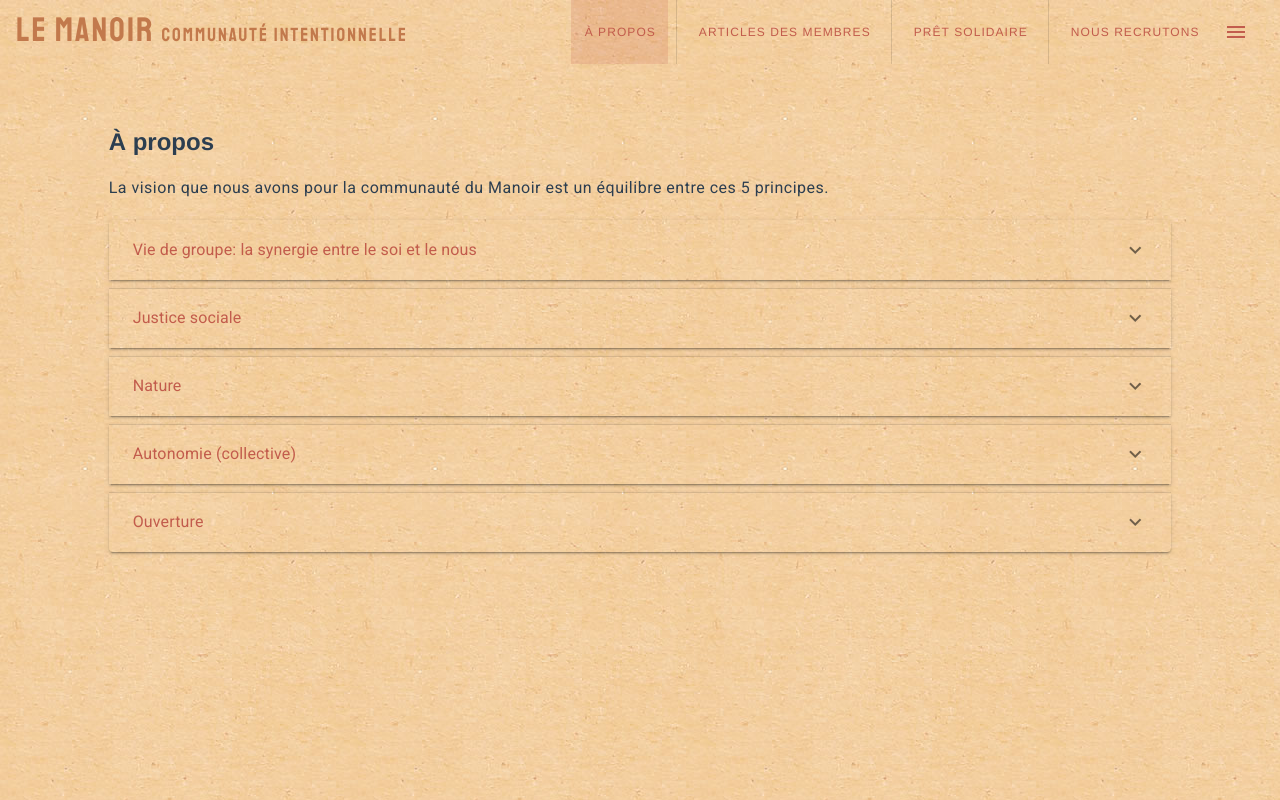
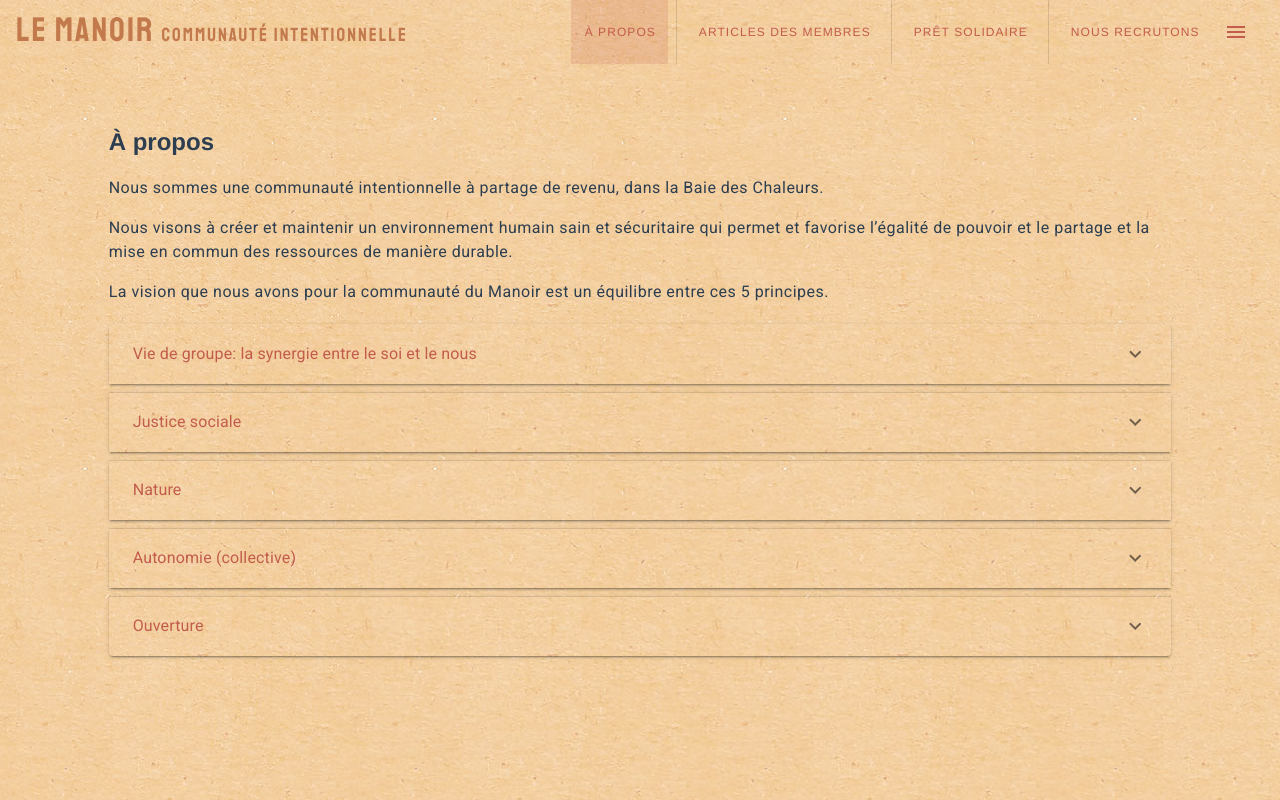
Before and after one commit to VincentBlouin/manoir-client, a Vue app: page /le-projet in a window 1280 px wide. Built offline with nearby package versions, Linux system fonts and the light colour scheme.

Commit message:
à propos

```diff
--- a/src/views/LeProjet.vue
+++ b/src/views/LeProjet.vue
@@ -12,6 +12,12 @@
     <!--    pratiques collectives et de modes de vie et de pensées qui favorisent la justice sociale et la protection de la-->
     <!--    nature, tout en permettant à ses membres de s'épanouir et de développer leurs pleines potentialités.-->
 
+    <p class="body-1 text-left">
+      Nous sommes une communauté intentionnelle à partage de revenu, dans la Baie des Chaleurs.
+    </p>
+    <p class="body-1 text-left">
+      Nous visons à créer et maintenir un environnement humain sain et sécuritaire qui permet et favorise l’égalité de pouvoir et le partage et la mise en commun des ressources de manière durable.
+    </p>
     <p class="body-1 text-left">
       La vision que nous avons pour la communauté du Manoir est un équilibre entre ces 5 principes.
     </p>
```
